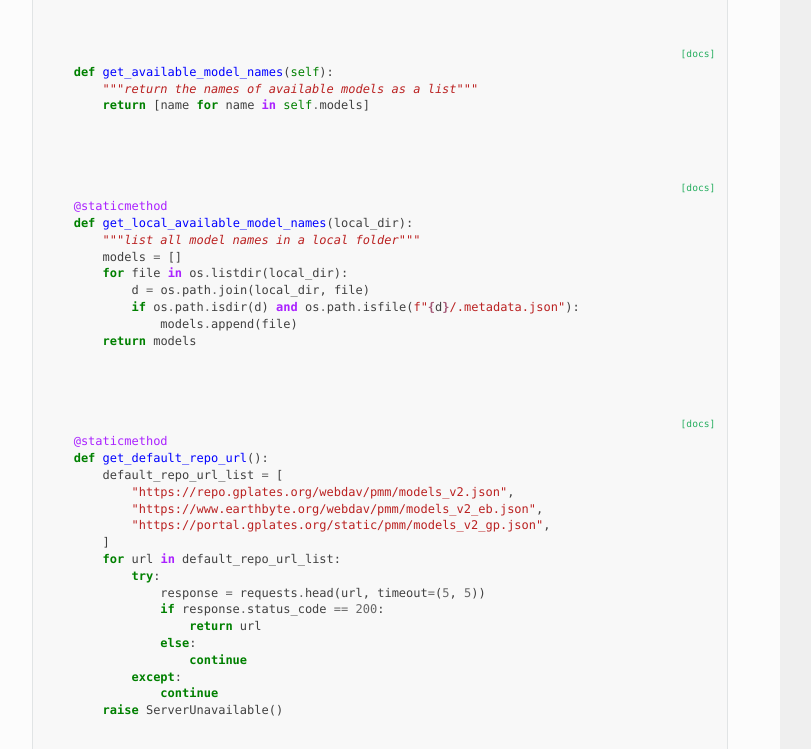
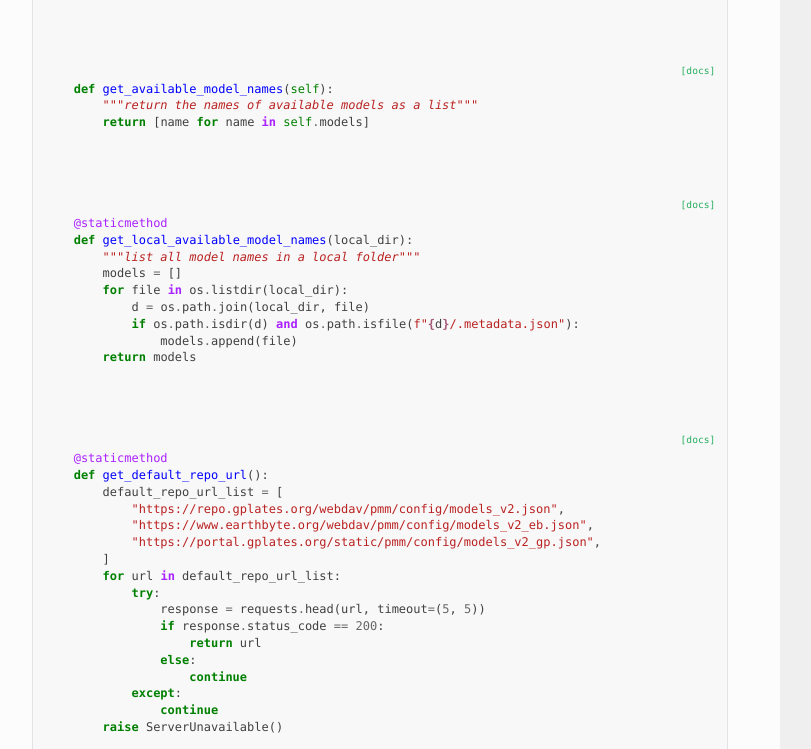
Before and after one commit to michaelchin/plate-model-manager, a plain HTML site: page dev/_modules/plate_model_manager/plate_model_manager.html in a window 1280 px wide. Shown: the part 2212-2961 px from the top of the page, without its empty margins (320-1131 px from the left). Drawn offline with Linux system fonts and the light colour scheme.

Commit message:
GitHub Action to update github pages

```diff
--- a/dev/_modules/plate_model_manager/plate_model_manager.html
+++ b/dev/_modules/plate_model_manager/plate_model_manager.html
@@ -143,6 +143,7 @@
 
         <span class="k">if</span> <span class="s2">&quot;vars&quot;</span> <span class="ow">in</span> <span class="bp">self</span><span class="o">.</span><span class="n">models</span><span class="p">:</span>
             <span class="bp">self</span><span class="o">.</span><span class="n">_replace_vars_with_values</span><span class="p">(</span><span class="bp">self</span><span class="o">.</span><span class="n">models</span><span class="p">[</span><span class="s2">&quot;vars&quot;</span><span class="p">],</span> <span class="bp">self</span><span class="o">.</span><span class="n">models</span><span class="p">)</span>
+            <span class="k">del</span> <span class="bp">self</span><span class="o">.</span><span class="n">models</span><span class="p">[</span><span class="s2">&quot;vars&quot;</span><span class="p">]</span>
 
     <span class="k">def</span> <span class="nf">_replace_vars_with_values</span><span class="p">(</span><span class="bp">self</span><span class="p">,</span> <span class="n">var_dict</span><span class="p">,</span> <span class="n">json_obj</span><span class="p">):</span>
 <span class="w">        </span><span class="sd">&quot;&quot;&quot;replace the variables in `json_obj` with the real values. the variables are defined in `var_dict`&quot;&quot;&quot;</span>
@@ -216,9 +217,9 @@
     <span class="nd">@staticmethod</span>
     <span class="k">def</span> <span class="nf">get_default_repo_url</span><span class="p">():</span>
         <span class="n">default_repo_url_list</span> <span class="o">=</span> <span class="p">[</span>
-            <span class="s2">&quot;https://repo.gplates.org/webdav/pmm/models_v2.json&quot;</span><span class="p">,</span>
-            <span class="s2">&quot;https://www.earthbyte.org/webdav/pmm/models_v2_eb.json&quot;</span><span class="p">,</span>
-            <span class="s2">&quot;https://portal.gplates.org/static/pmm/models_v2_gp.json&quot;</span><span class="p">,</span>
+            <span class="s2">&quot;https://repo.gplates.org/webdav/pmm/config/models_v2.json&quot;</span><span class="p">,</span>
+            <span class="s2">&quot;https://www.earthbyte.org/webdav/pmm/config/models_v2_eb.json&quot;</span><span class="p">,</span>
+            <span class="s2">&quot;https://portal.gplates.org/static/pmm/config/models_v2_gp.json&quot;</span><span class="p">,</span>
         <span class="p">]</span>
         <span class="k">for</span> <span class="n">url</span> <span class="ow">in</span> <span class="n">default_repo_url_list</span><span class="p">:</span>
             <span class="k">try</span><span class="p">:</span>
```
